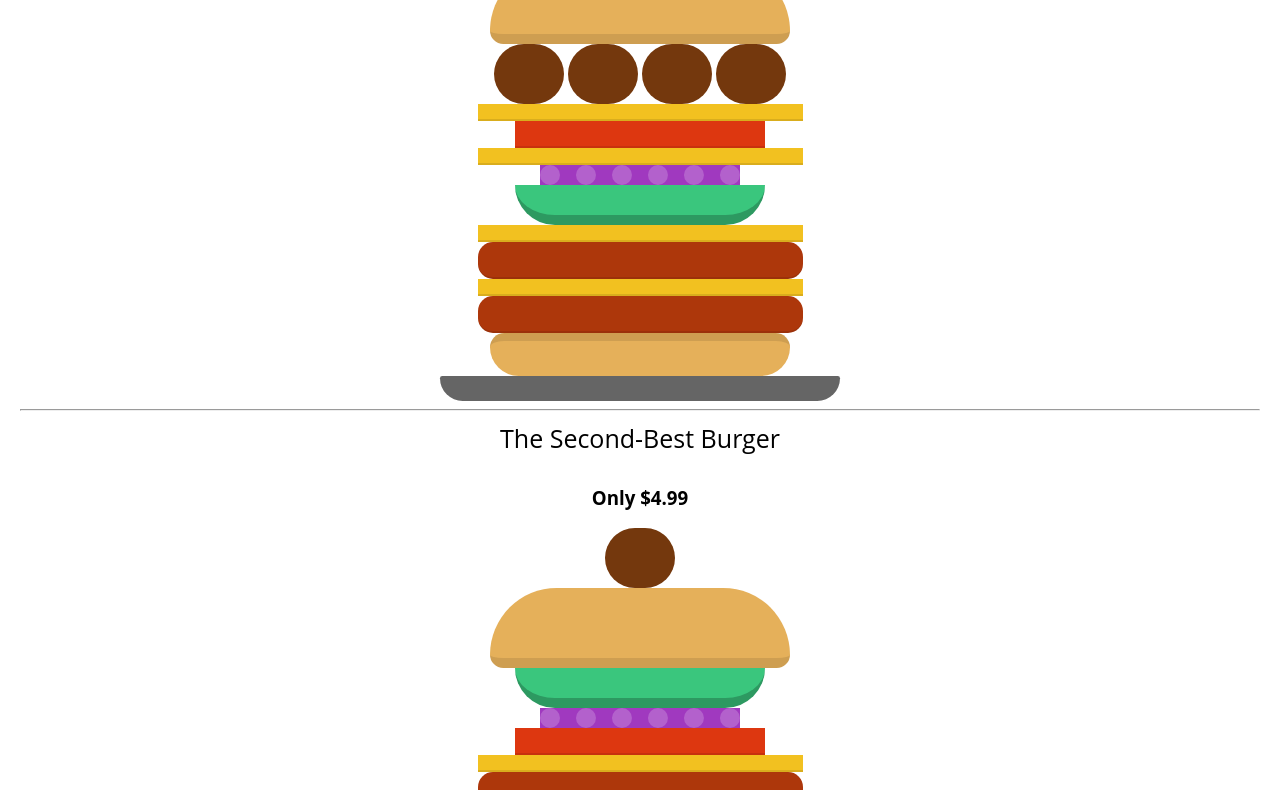
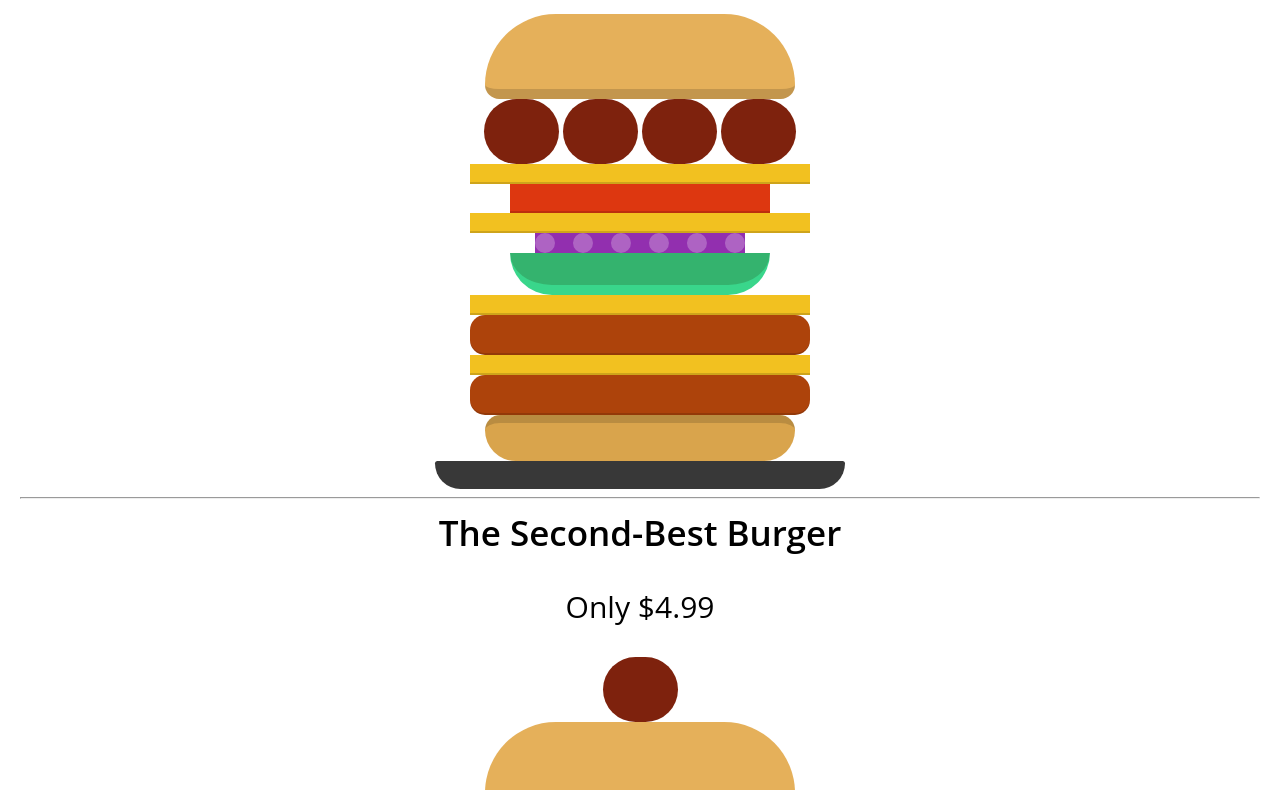
Before and after one commit to AndreeaSimonn/lab6, a plain HTML site: page index.html in a window 1280 px wide. Shown: the part 229-1019 px from the top of the page. Drawn offline with Linux system fonts and the light colour scheme.

Commit message:
2nd post

```diff
--- a/ingredients.css
+++ b/ingredients.css
@@ -2,69 +2,69 @@
 /* CSS Document */
 
 .bun-top {
-  height: 70px;
-  width: 60%;
+  height: 75px;
+  width: 62%;
   background: #e5b05a;
   border-radius: 100px 100px 20px 20px;
-  border-bottom: solid 10px rgba(0,0,0,.1);
+  border-bottom: solid 10px rgba(0,0,0,.15);
 }
 
 .cheese {
-  height: 15px;
-  width: 65%;
+  height: 18px;
+  width: 68%;
   background: #f2c120;
-  border-bottom: solid 2px rgba(0,0,0,.1);
+  border-bottom: solid 2px rgba(0,0,0,.15);
 }
 
 .tomato {
-  height: 25px;
-  width: 50%;
+  height: 27px;
+  width: 52%;
   background-color: #dd3710;
-  border-bottom: solid 2px rgba(0,0,0,.1);
+  border-bottom: solid 2px rgba(0,0,0,.15);
 }
 
 .meatball {
-  height: 60px;
-  width: 70px;
-  background: #74380d;
+  height: 65px;
+  width: 75px;
+  background: #7e220d;
   border-radius: 50px;
   display: inline-block;
   vertical-align: top;
 }
 
 .patty {
-  height: 35px;
-  width: 65%;
-  background: #ad370b;
+  height: 38px;
+  width: 68%;
+  background: #ad430b;
   border-radius: 15px;
-  border-bottom: solid 2px rgba(0,0,0,.1);
+  border-bottom: solid 2px rgba(0,0,0,.15);
 }
 
 .pickle {
-  height: 30px;
-  width: 50%;
-  background: #3ac67d;
+  height: 32px;
+  width: 52%;
+  background: #34b36e;
   border-radius: 0 0 100px 100px;
-  border-bottom: solid 10px #2d9961;
+  border-bottom: solid 10px rgba(60, 230, 152, 0.7);
 }
 
 .onion {
-  width: 40%;
-  background-color: #a039bf;
-  border-top: dotted 20px rgba(255,255,255,.2);
+  width: 42%;
+  background-color:#922faf;
+  border-top: dotted 20px rgba(255,255,255,.25);
 }
 
 .bun-bottom {
-  height: 35px;
-  width: 60%;
-  background: #e5b05a;
+  height: 38px;
+  width: 62%;
+  background:#d9a44c ;
   border-radius: 20px 20px 40px 40px;
-  border-top: solid 8px rgba(0,0,0,.1)
+  border-top: solid 8px rgba(0,0,0,.15)
 }
 
 .plate {
-  height: 25px;
-  width: 80%;
-  background: #656565;
+  height: 28px;
+  width: 82%;
+  background: rgba(0, 0, 0, 0.78);
   border-radius: 20px 20px 200px 200px;
 }
--- a/style.css
+++ b/style.css
@@ -10,7 +10,7 @@ body {
 }
 
 h1 {
-  font-size: 30px;
+  font-size: 40px;
   text-align: center;
   margin: 0;
   padding: 5px 0;
@@ -25,11 +25,15 @@ h1 {
 
 h2 {
   text-align: center;
-  font-size: 25px;
-  font-weight: 400;
+  font-size: 35px;
+  font-weight: 600;
   margin: 10px 0 30px 0;
 }
 
+h3 {font-size: 30px;
+    font-weight: 450;
+
+}
 /* Set the maximum width of your burger */
 .burger {
   max-width: 500px;
```
